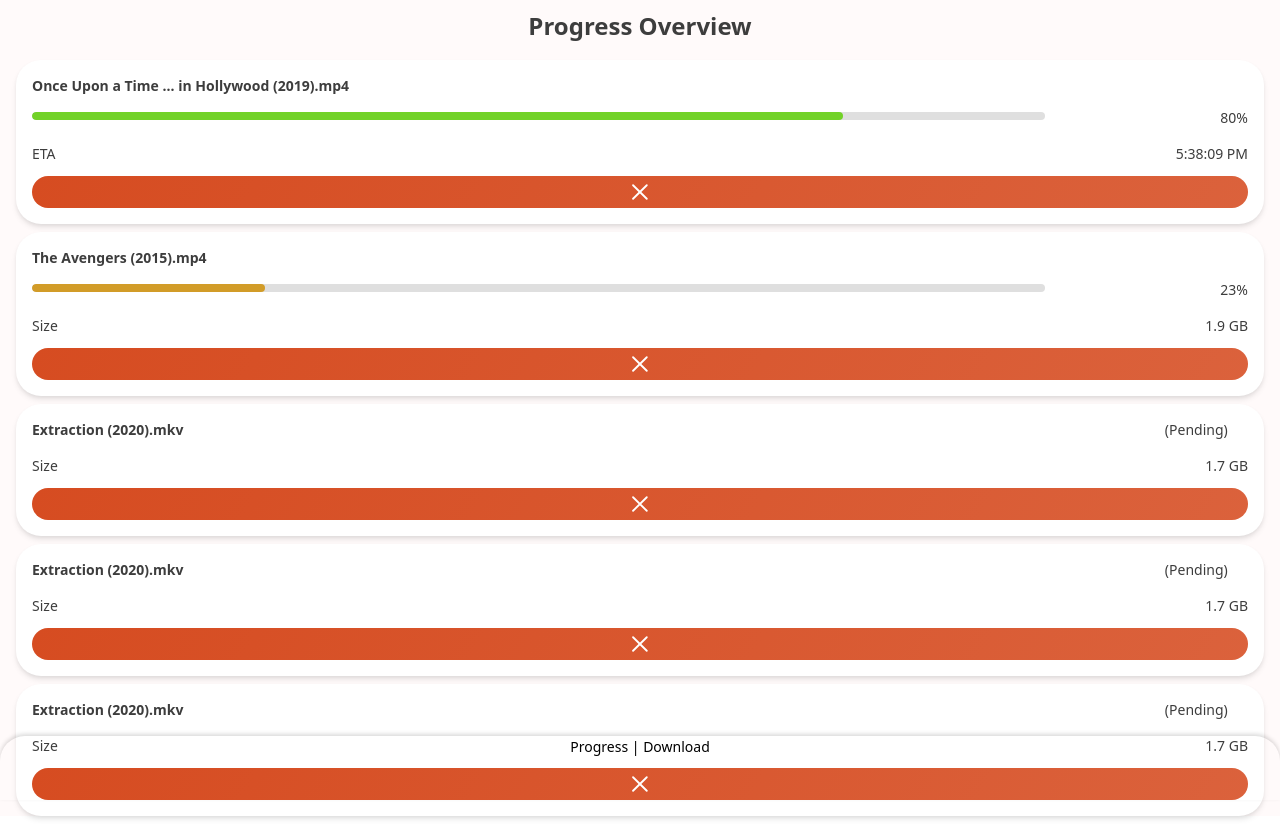
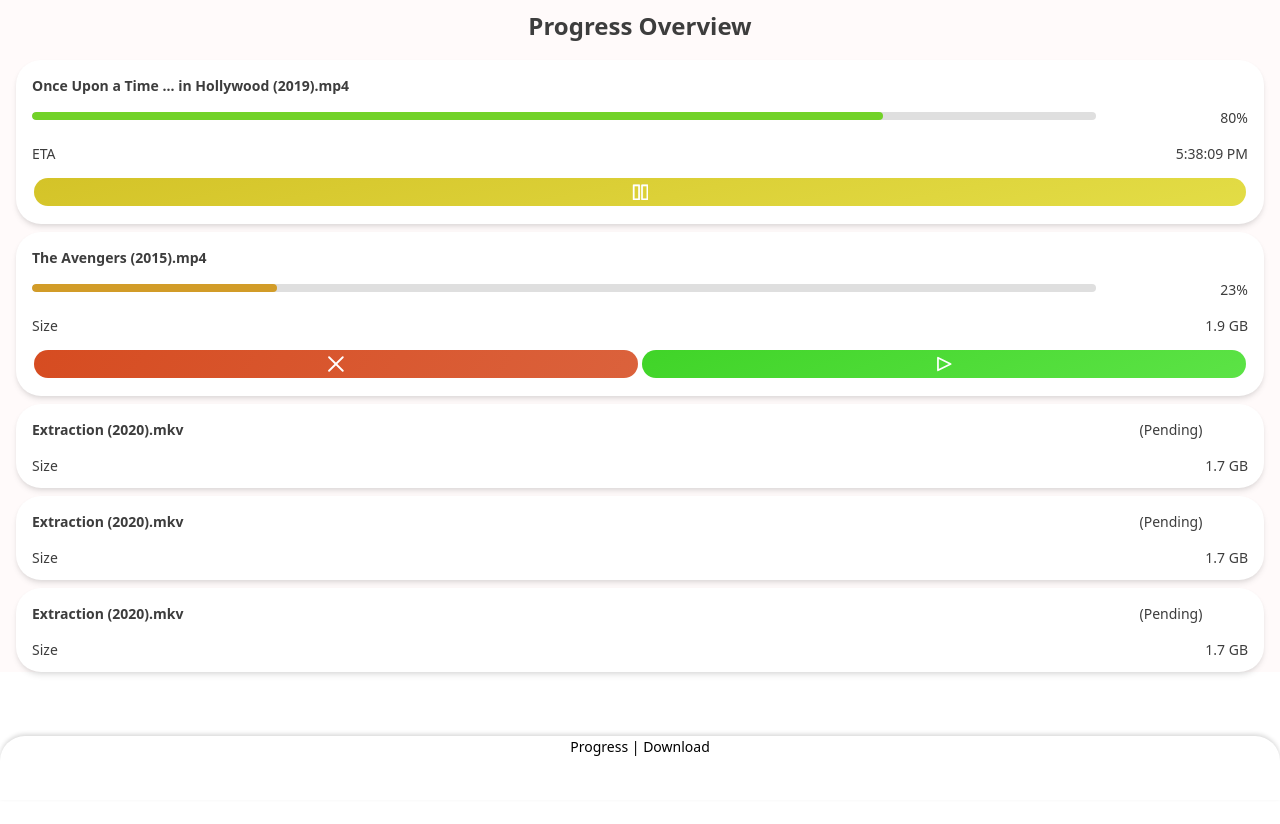
Before and after one commit to Chaphasilor/njoy-frontend, a Vue app: page / in a window 1280 px wide. After the commit the page ends 800 px from the top, so only its background shows below. Built offline with nearby package versions, Linux system fonts and the light colour scheme.

Commit message:
finished progress overview
- configured CTA button layout
- fixed some layout issues
- extended tailwind config

```diff
--- a/src/components/CTAButton.vue
+++ b/src/components/CTAButton.vue
@@ -1,5 +1,7 @@
 <template>
-  <div>
+  <div
+    class="p-xs"
+  >
     <div
       v-if="type == 'resume'"
       class="w-full h-full rounded-xl bg-cta-green flex flex-col justify-center"
--- a/src/components/ProgressCard.vue
+++ b/src/components/ProgressCard.vue
@@ -10,12 +10,12 @@
 
     <ProgressBar
       v-if="showProgressbar"
-      class="w-5/6 h-8 overflow-hidden"
+      class="w-7/8 h-8 overflow-hidden"
       :percentage="percentage"
     />
 
     <div
-      class="w-1/6 text-right h-8"
+      class="w-1/8 text-right h-8"
     >
       {{ statusString }}
     </div>
@@ -49,8 +49,19 @@
     </div>
 
     <CTAButton
+      v-if="showPauseButton"
       class="w-full h-8 my-2"
+      type="pause"
+    />
+    <CTAButton
+      v-if="showCancelButton"
+      class="w-1/2 h-8 my-2"
       type="cancel"
+    />
+    <CTAButton
+      v-if="showResumeButton"
+      class="w-1/2 h-8 my-2"
+      type="resume"
     />
   </div>
 </template>
@@ -71,6 +82,9 @@ export default {
       progressBarStates: [`downloading`, `paused`],
       etaStates: [`downloading`],
       sizeStates: [`pending`,`paused`],
+      pauseButtonStates: [`downloading`],
+      cancelButtonStates: [`paused`],
+      resumeButtonStates: [`paused`],
     }
   },
   props: {
@@ -132,6 +146,15 @@ export default {
     showSize: function() {
       return this.sizeStates.includes(this.status);
     },
+    showPauseButton: function() {
+      return this.pauseButtonStates.includes(this.status);
+    },
+    showCancelButton: function() {
+      return this.cancelButtonStates.includes(this.status);
+    },
+    showResumeButton: function() {
+      return this.resumeButtonStates.includes(this.status);
+    },
     etaString: function() {
 
       return this.eta.toLocaleTimeString();
--- a/tailwind.config.js
+++ b/tailwind.config.js
@@ -29,6 +29,15 @@ module.exports = {
         'xl': '25px',
         't-xl': '25px 25px 0 0',
       },
+      spacing: {
+        'xs': '.125rem',
+      },
+      width: {
+        '1/10': '10%',
+        '9/10': '90%',
+        '1/8': '12.5%',
+        '7/8': '87.5%',
+      }
     },
   },
   variants: {},
```
